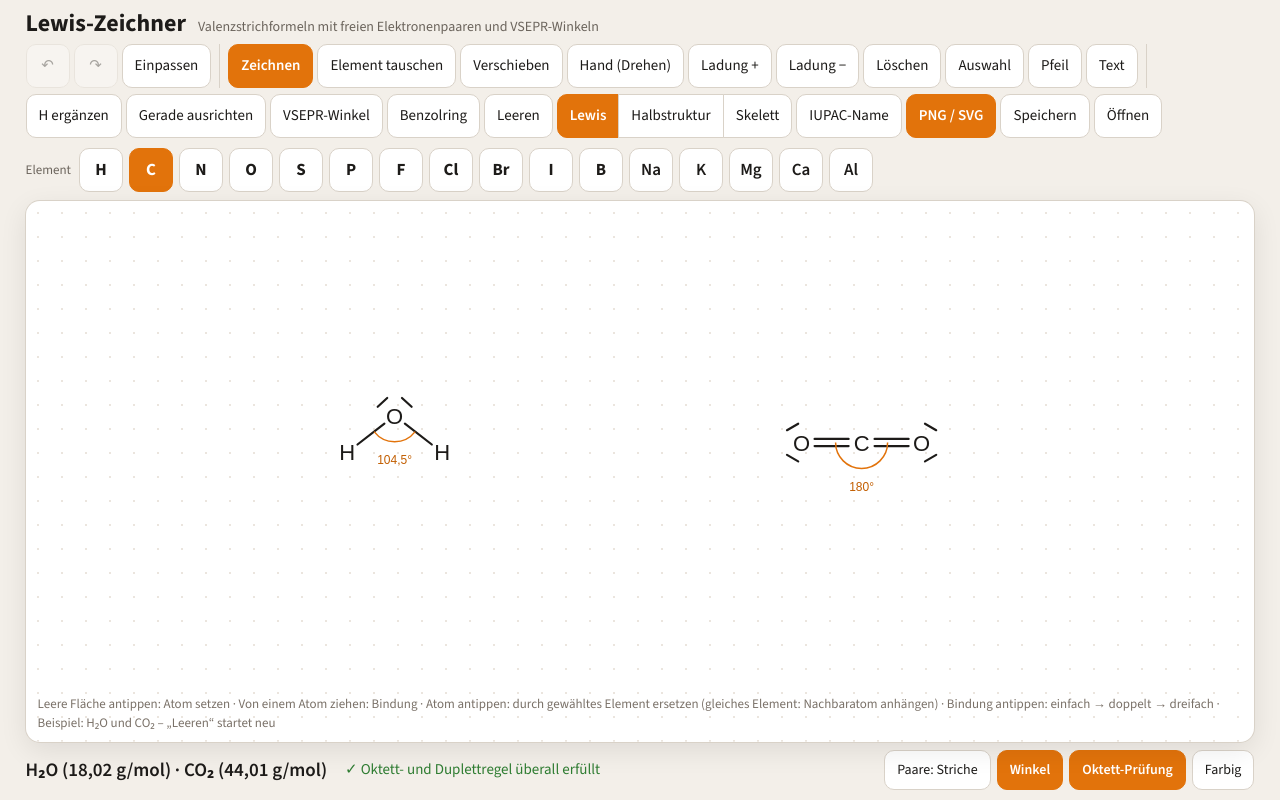
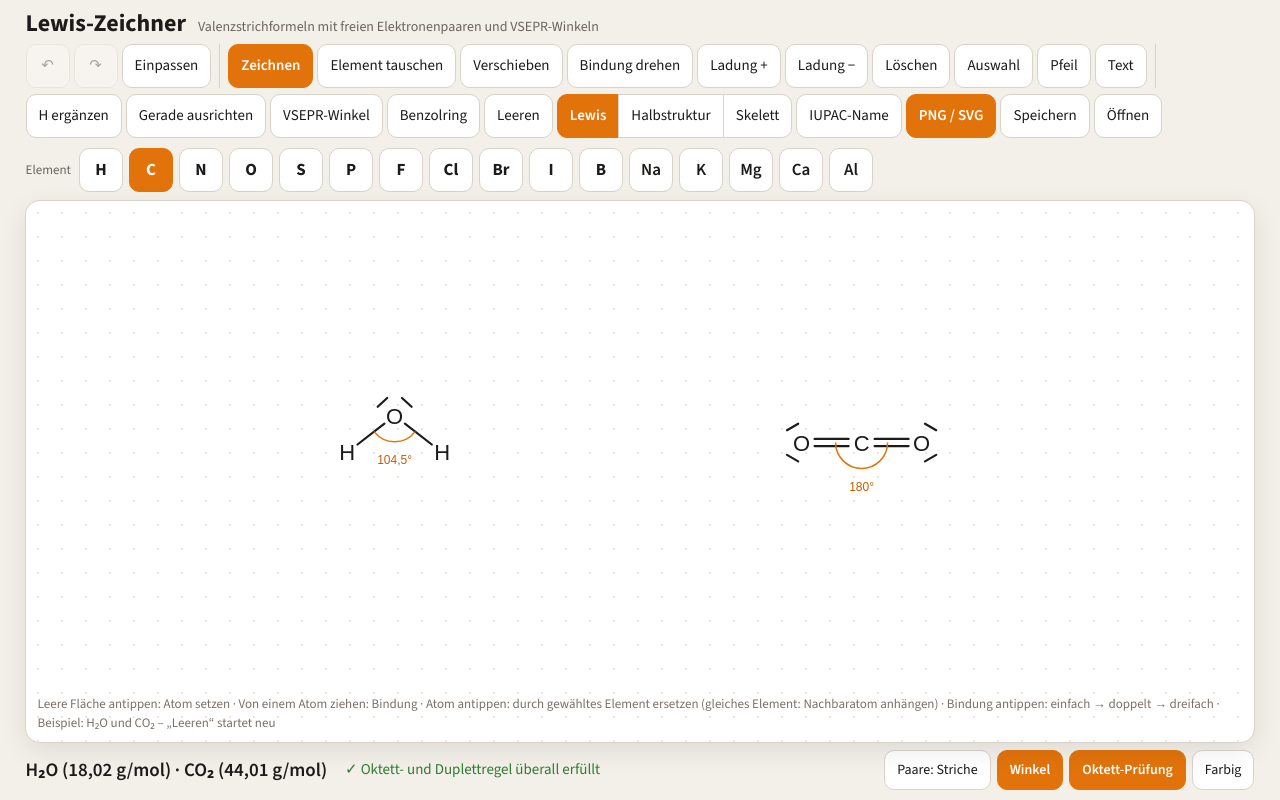
Before and after one commit to mikusaum-spec/mikusaum-spec.github.io, a plain HTML site: page Strukturformelzeichner/index.html in a window 1280 px wide. Drawn offline with nearby package versions, Linux system fonts and the light colour scheme.

Commit message:
Strukturformelzeichner: Werkzeug „Hand“ in „Bindung drehen“ umbenannt
Co-Authored-By: Claude Opus 5.5 <noreply@anthropic.com>
Claude-Session: https://claude.ai/code/session_011PkJZSUH8hUSmQX1pzVsca

```diff
--- a/Strukturformelzeichner/index.html
+++ b/Strukturformelzeichner/index.html
@@ -72,7 +72,7 @@ body.mob #fo{font-size:14px;white-space:nowrap;overflow:hidden;text-overflow:ell
     <button data-t="draw" class="on">Zeichnen</button>
     <button data-t="swap">Element tauschen</button>
     <button data-t="move">Verschieben</button>
-    <button data-t="hand">Hand (Drehen)</button>
+    <button data-t="hand">Bindung drehen</button>
     <button data-t="qp">Ladung +</button>
     <button data-t="qm">Ladung −</button>
     <button data-t="del">Löschen</button>
```
